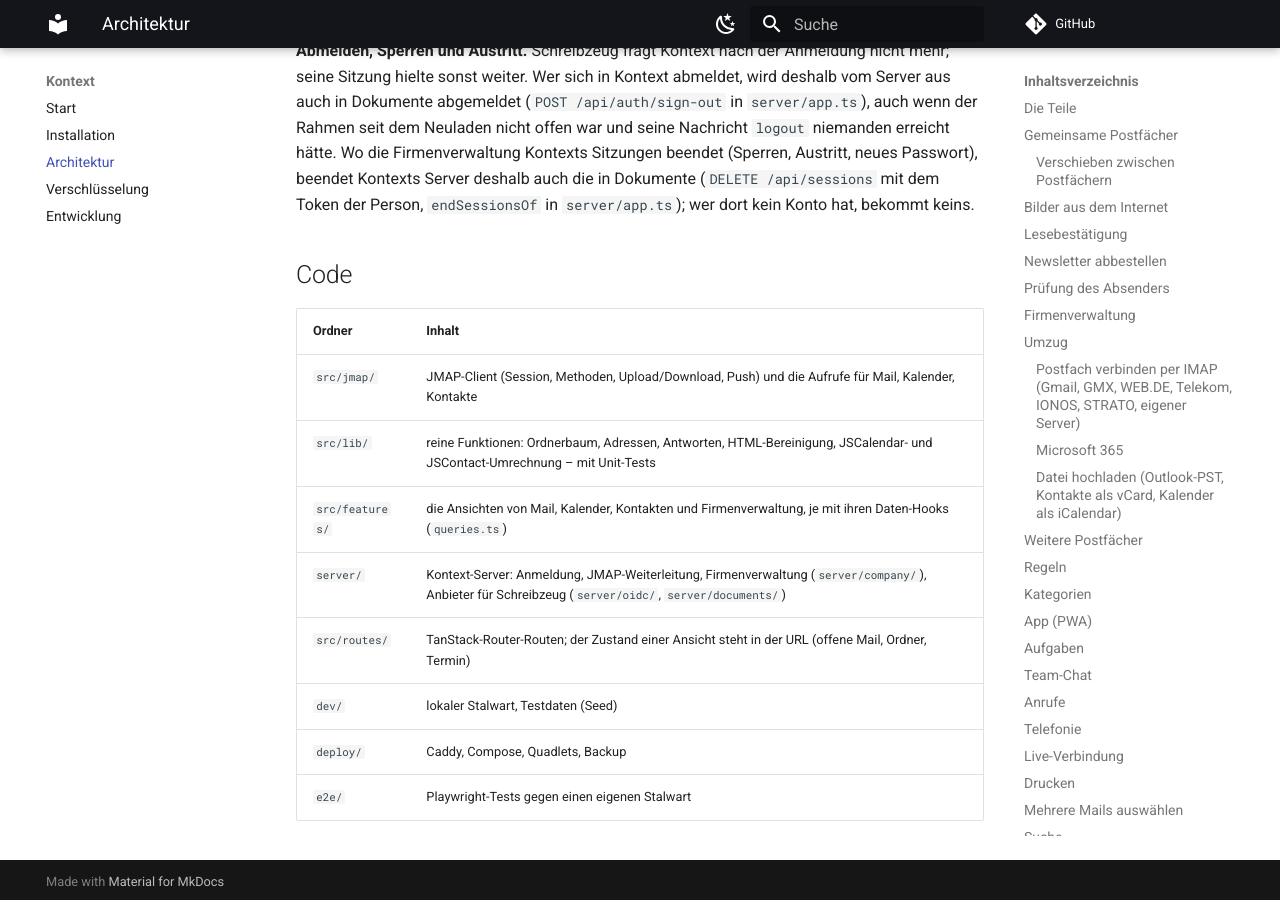
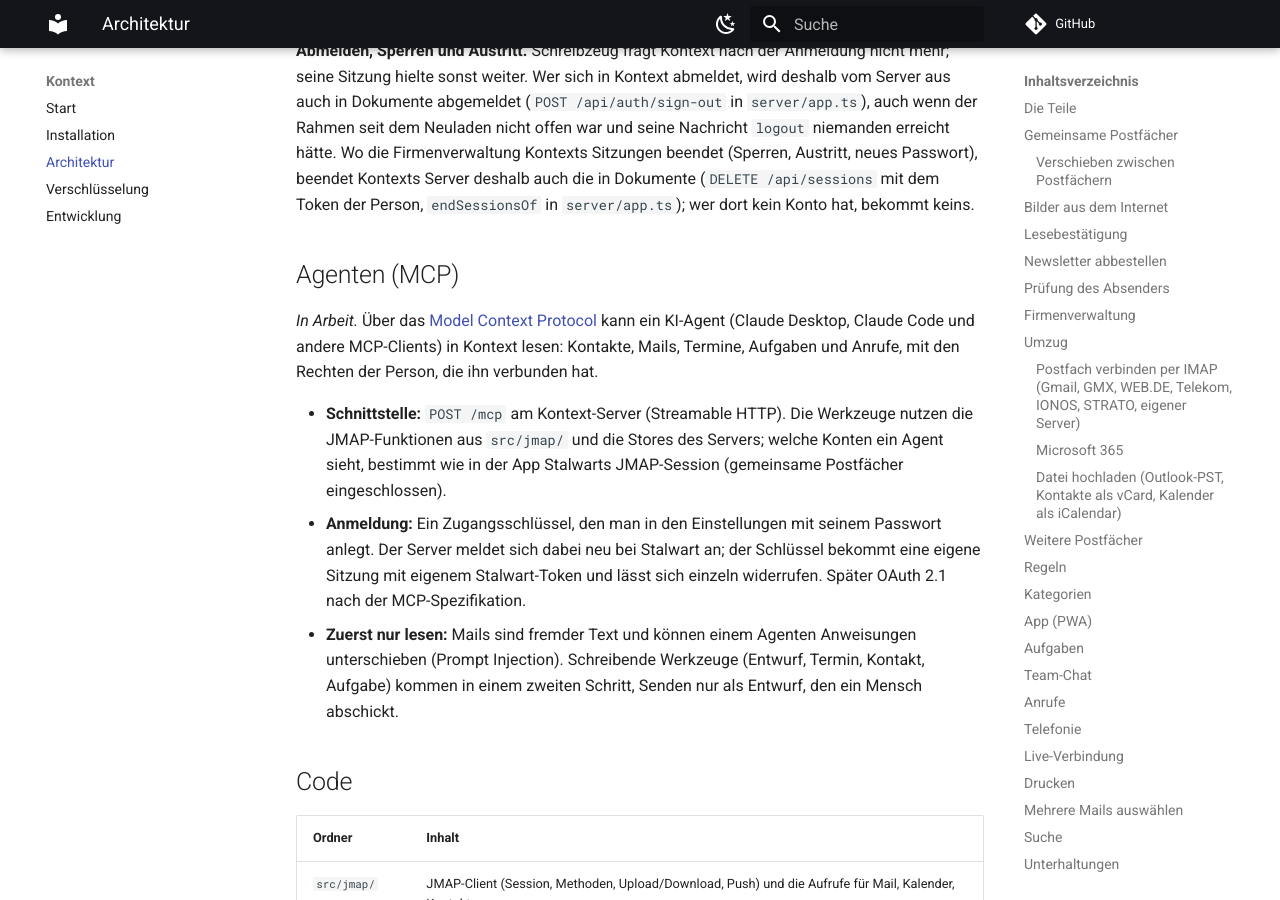
Before and after one commit to firsttris/kontext, an MkDocs documentation site: the page built from docs/architecture.md, in a window 1280 px wide and 900 px high, scrolled down 33154 px. Built offline with MkDocs 1.6.1 and Material for MkDocs 9.7.7, drawn with Linux system fonts in a browser that asks for light colours; comment, search, counter and statistics services are not loaded.

Commit message:
Docs: plan for an MCP interface for agents
Describes the planned /mcp endpoint on the Kontext server: read tools over the
existing JMAP functions, access keys with their own Stalwart grant, write tools
later.

Co-Authored-By: Claude Opus 5.5 <noreply@anthropic.com>
Claude-Session: https://claude.ai/code/session_014U5EPL2meZVFcLj39K6h5q

```diff
--- a/docs/architecture.md
+++ b/docs/architecture.md
@@ -1215,6 +1215,23 @@ Neuladen nicht offen war und seine Nachricht `logout` niemanden erreicht hätte.
 Passwort), beendet Kontexts Server deshalb auch die in Dokumente (`DELETE /api/sessions` mit dem
 Token der Person, `endSessionsOf` in `server/app.ts`); wer dort kein Konto hat, bekommt keins.
 
+## Agenten (MCP)
+
+*In Arbeit.* Über das [Model Context Protocol](https://modelcontextprotocol.io) kann ein
+KI-Agent (Claude Desktop, Claude Code und andere MCP-Clients) in Kontext lesen: Kontakte, Mails,
+Termine, Aufgaben und Anrufe, mit den Rechten der Person, die ihn verbunden hat.
+
+- **Schnittstelle:** `POST /mcp` am Kontext-Server (Streamable HTTP). Die Werkzeuge nutzen die
+  JMAP-Funktionen aus `src/jmap/` und die Stores des Servers; welche Konten ein Agent sieht,
+  bestimmt wie in der App Stalwarts JMAP-Session (gemeinsame Postfächer eingeschlossen).
+- **Anmeldung:** Ein Zugangsschlüssel, den man in den Einstellungen mit seinem Passwort anlegt.
+  Der Server meldet sich dabei neu bei Stalwart an; der Schlüssel bekommt eine eigene Sitzung
+  mit eigenem Stalwart-Token und lässt sich einzeln widerrufen. Später OAuth 2.1 nach der
+  MCP-Spezifikation.
+- **Zuerst nur lesen:** Mails sind fremder Text und können einem Agenten Anweisungen
+  unterschieben (Prompt Injection). Schreibende Werkzeuge (Entwurf, Termin, Kontakt, Aufgabe)
+  kommen in einem zweiten Schritt, Senden nur als Entwurf, den ein Mensch abschickt.
+
 ## Code
 
 | Ordner          | Inhalt                                                                                                                     |
```
